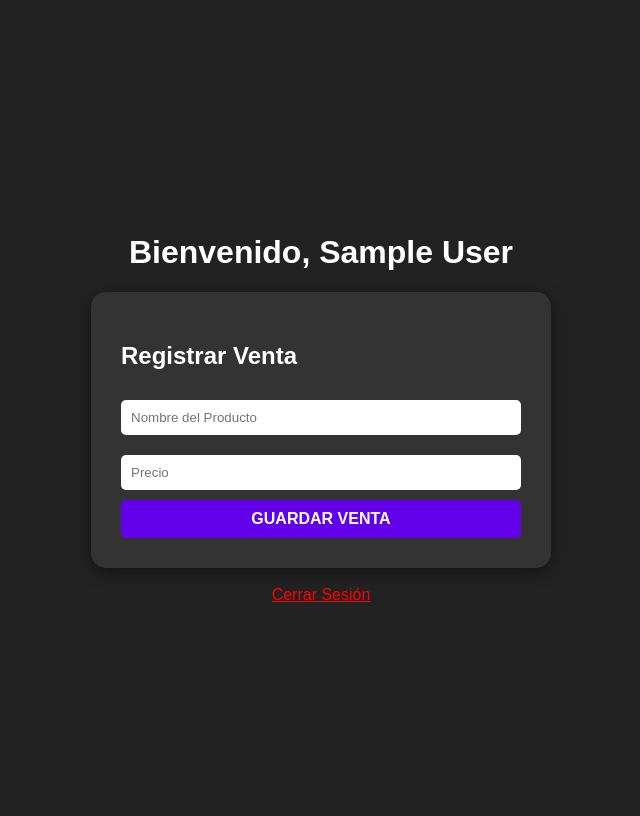
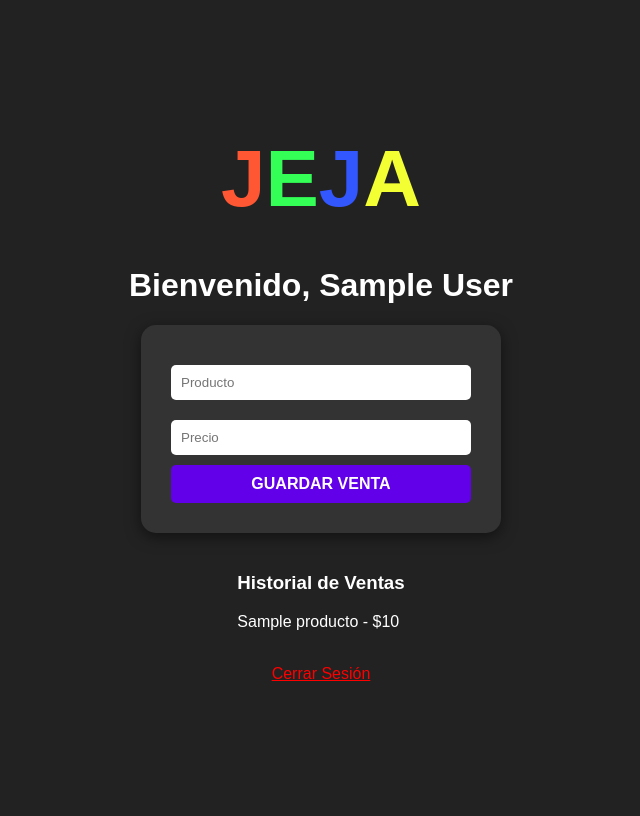
Before and after one commit to oscarlo-lgtm/punto-de-venta, a Flask app: page /pos in a window 1280 px wide. Shown: the whole page, without its empty margins (319-959 px from the left). Run offline with Flask 3, Linux system fonts and the light colour scheme; the visitor is signed in with stand-in values (Sample User, id 1); a database or web service that is not in the repository returns one stand-in record (values such as "Sample title"); some libraries are stand-ins or nearby versions.

Commit message:
Update pos.html

```diff
--- a/templates/pos.html
+++ b/templates/pos.html
@@ -3,16 +3,24 @@
 <head>
     <meta charset="UTF-8">
     <link rel="stylesheet" href="{{ url_for('static', filename='style.css') }}">
-    <title>Sistema JEJA</title>
+    <title>Sistema JEJA - POS</title>
 </head>
 <body>
-    <h1>Bienvenido, {{ session['vendedor'] }}</h1>
-    <form method="POST" action="/agregar_venta" style="width: 400px;">
-        <h2>Registrar Venta</h2>
-        <input type="text" name="producto" placeholder="Nombre del Producto" required>
-        <input type="number" name="precio" placeholder="Precio" required>
+    <div class="jeja-container"><span class="j1">J</span><span class="j2">E</span><span class="j3">J</span><span class="j4">A</span></div>
+    <h1>Bienvenido, {{ vendedor }}</h1>
+
+    <form method="POST">
+        <input type="text" name="producto" placeholder="Producto" required>
+        <input type="number" step="0.01" name="precio" placeholder="Precio" required>
         <button type="submit">GUARDAR VENTA</button>
     </form>
+
+    <div style="margin-top:20px;">
+        <h3>Historial de Ventas</h3>
+        {% for v in ventas %}
+            <p>{{ v.producto }} - ${{ v.precio }}</p>
+        {% endfor %}
+    </div>
     <br>
     <a href="/logout" style="color:red;">Cerrar Sesión</a>
 </body>
```
